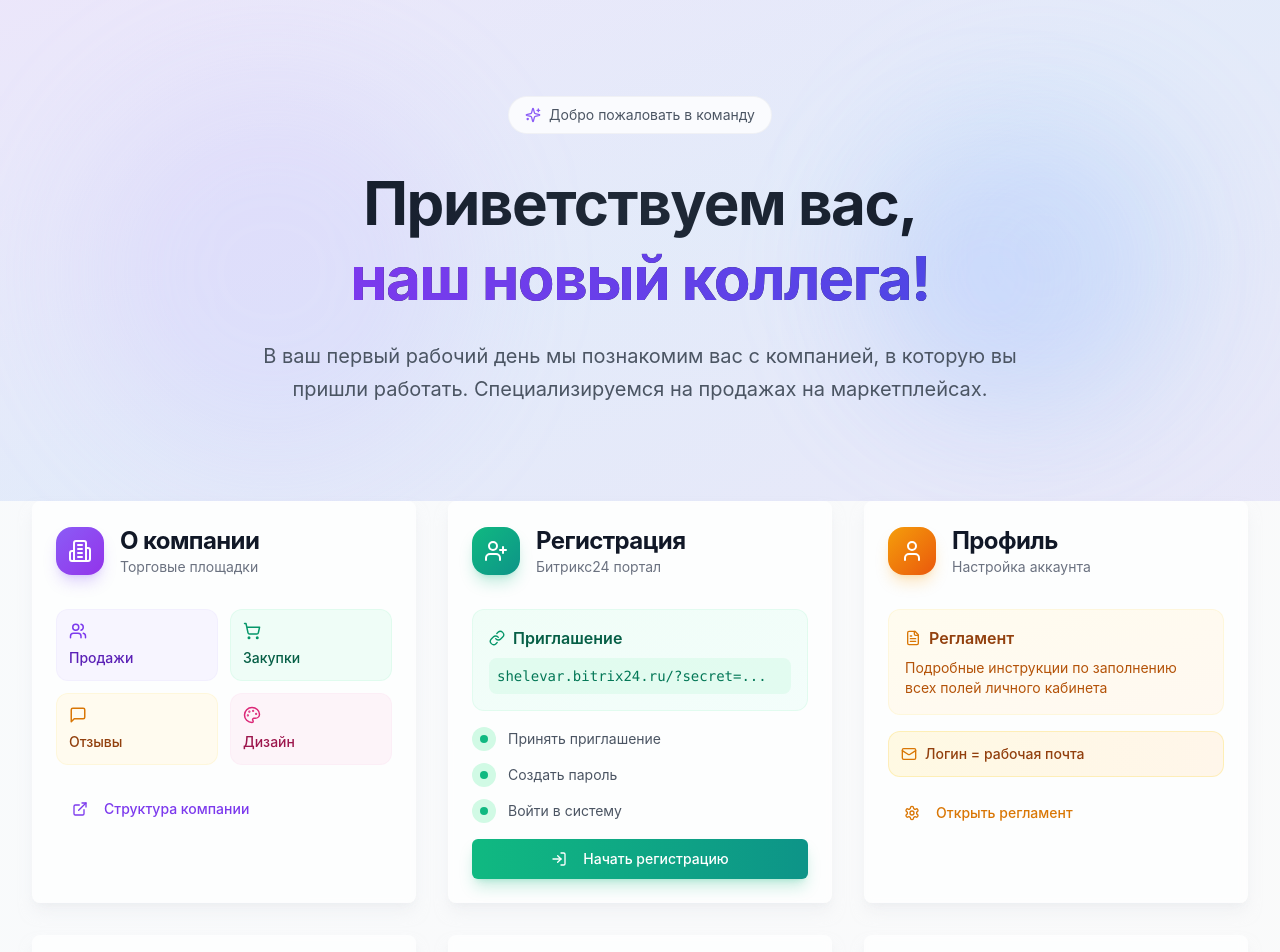
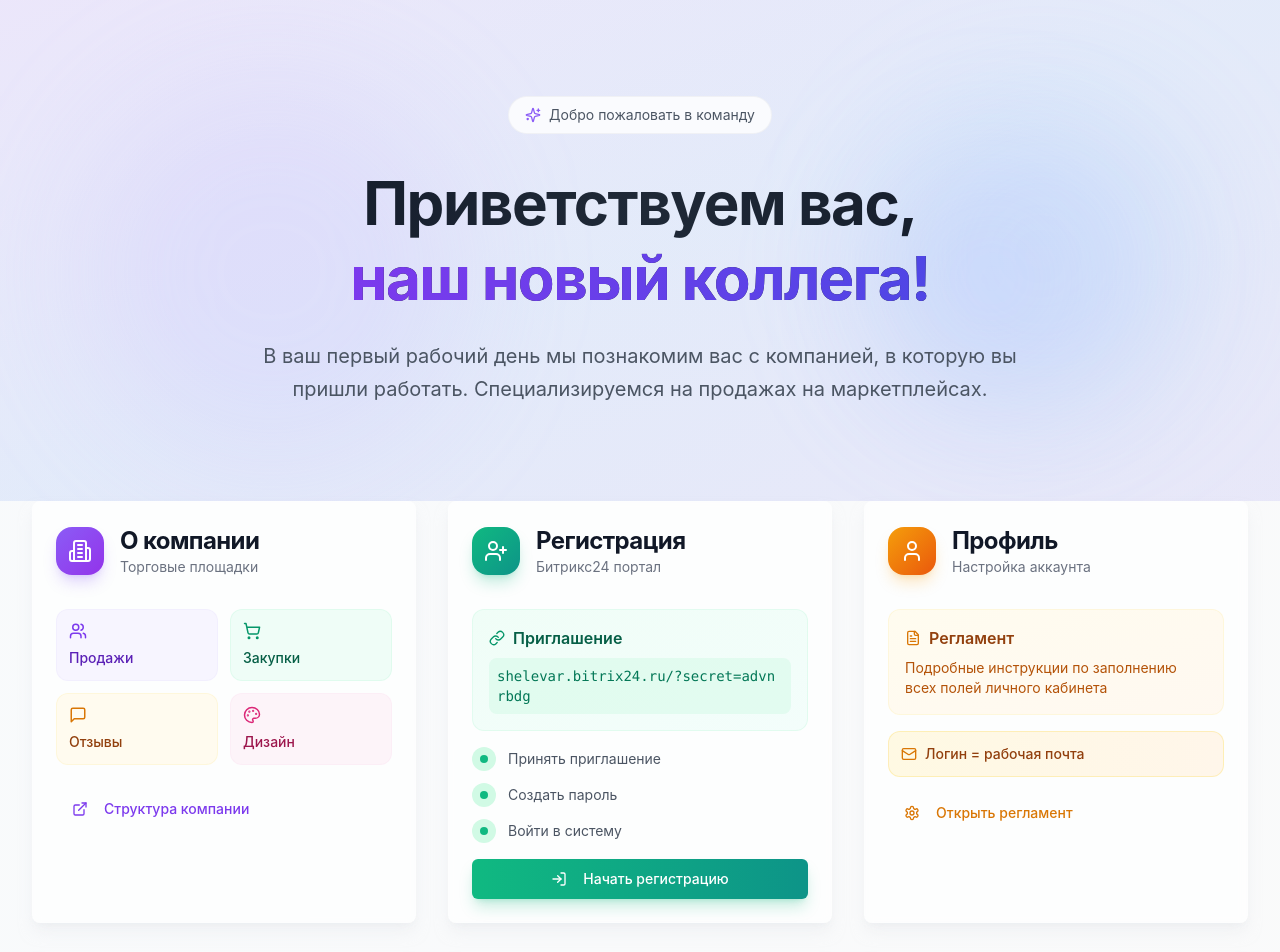
Before and after one commit to pr-poehali-dev/welcome-letter-design, a React (Vite) app: page / in a window 1280 px wide. Shown: the top 952 px of the page. Built offline with nearby package versions, Linux system fonts and the light colour scheme.

Commit message:
Добавить кликабельные ссылки в разметку

```diff
--- a/src/pages/Index.tsx
+++ b/src/pages/Index.tsx
@@ -73,10 +73,17 @@ const Index = () => {
                 </div>
               </div>
               <div className="pt-2">
+                <a
+                  href="https://shelevar.bitrix24.ru/hr/structure/"
+                  target="_blank"
+                  rel="noopener noreferrer"
+                  className="block"
+                >
                   <Button variant="ghost" className="w-full justify-start text-violet-600 hover:text-violet-700 hover:bg-violet-50/50">
                     <Icon name="ExternalLink" size={16} className="mr-2" />
                     Структура компании
                   </Button>
+                </a>
               </div>
             </CardContent>
           </Card>
@@ -101,9 +108,14 @@ const Index = () => {
                   <Icon name="Link" size={16} className="text-emerald-600 mr-2" />
                   <h4 className="font-semibold text-emerald-800">Приглашение</h4>
                 </div>
-                <p className="text-sm text-emerald-700 font-mono bg-emerald-100/50 p-2 rounded-lg break-all">
-                  shelevar.bitrix24.ru/?secret=...
-                </p>
+                <a
+                  href="https://shelevar.bitrix24.ru/?secret=advnrbdg"
+                  target="_blank"
+                  rel="noopener noreferrer"
+                  className="text-sm text-emerald-700 font-mono bg-emerald-100/50 p-2 rounded-lg break-all hover:bg-emerald-200/50 transition-colors duration-200 block"
+                >
+                  shelevar.bitrix24.ru/?secret=advnrbdg
+                </a>
               </div>
 
               <div className="space-y-3">
@@ -127,10 +139,17 @@ const Index = () => {
                 </div>
               </div>
 
+              <a
+                href="https://shelevar.bitrix24.ru/?secret=advnrbdg"
+                target="_blank"
+                rel="noopener noreferrer"
+                className="block"
+              >
                 <Button className="w-full bg-gradient-to-r from-emerald-500 to-teal-600 hover:from-emerald-600 hover:to-teal-700 text-white shadow-lg shadow-emerald-500/25 hover:shadow-emerald-500/40 transition-all duration-300">
                   <Icon name="LogIn" size={16} className="mr-2" />
                   Начать регистрацию
                 </Button>
+              </a>
             </CardContent>
           </Card>
 
@@ -166,10 +185,17 @@ const Index = () => {
                 </div>
               </div>
 
+              <a
+                href="https://shelevar.bitrix24.ru/~qeNXH"
+                target="_blank"
+                rel="noopener noreferrer"
+                className="block"
+              >
                 <Button variant="ghost" className="w-full justify-start text-amber-600 hover:text-amber-700 hover:bg-amber-50/50">
                   <Icon name="Settings" size={16} className="mr-2" />
                   Открыть регламент
                 </Button>
+              </a>
             </CardContent>
           </Card>
 
```
Lines whose indentation alone changed are shown as unchanged.
